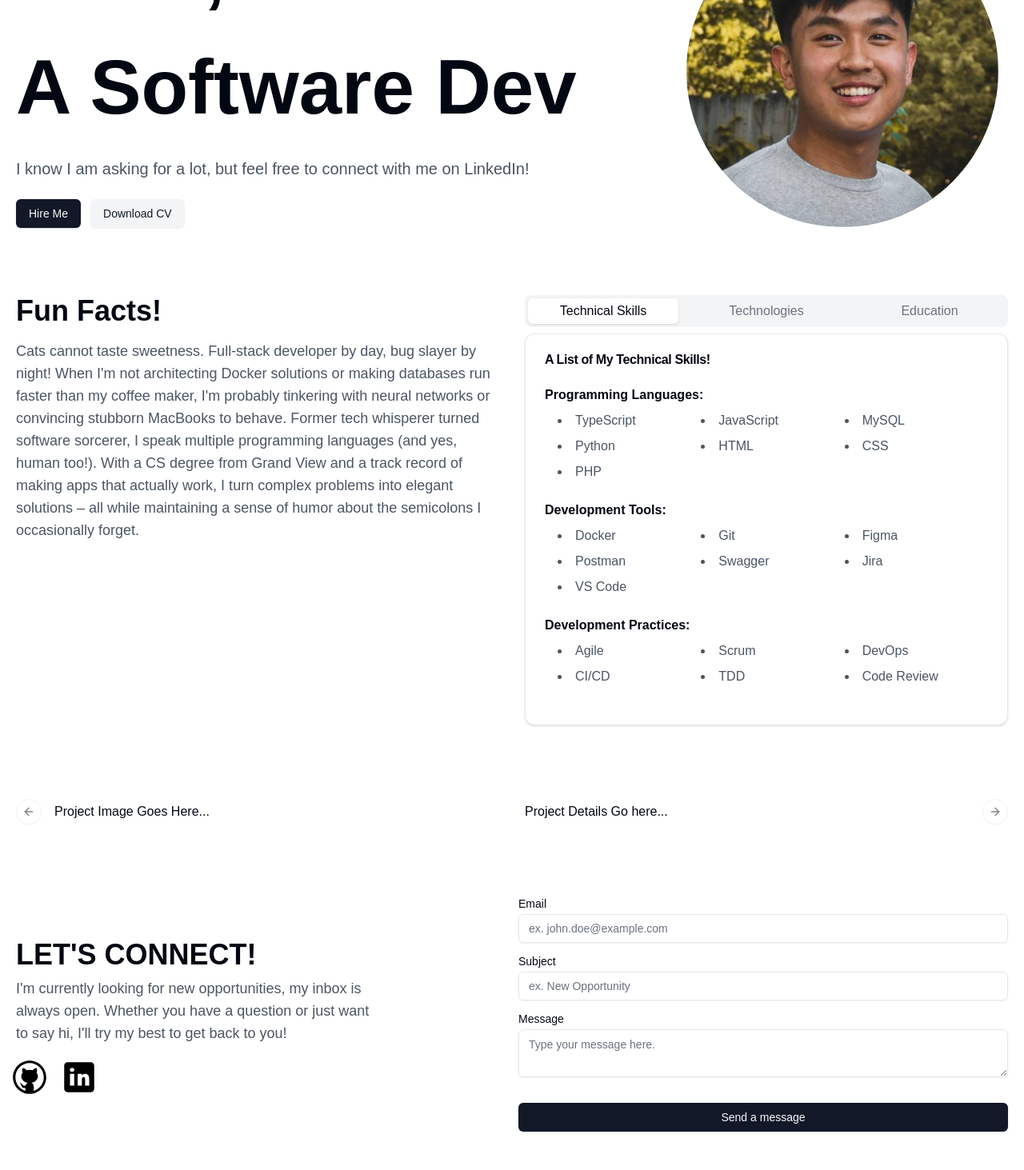
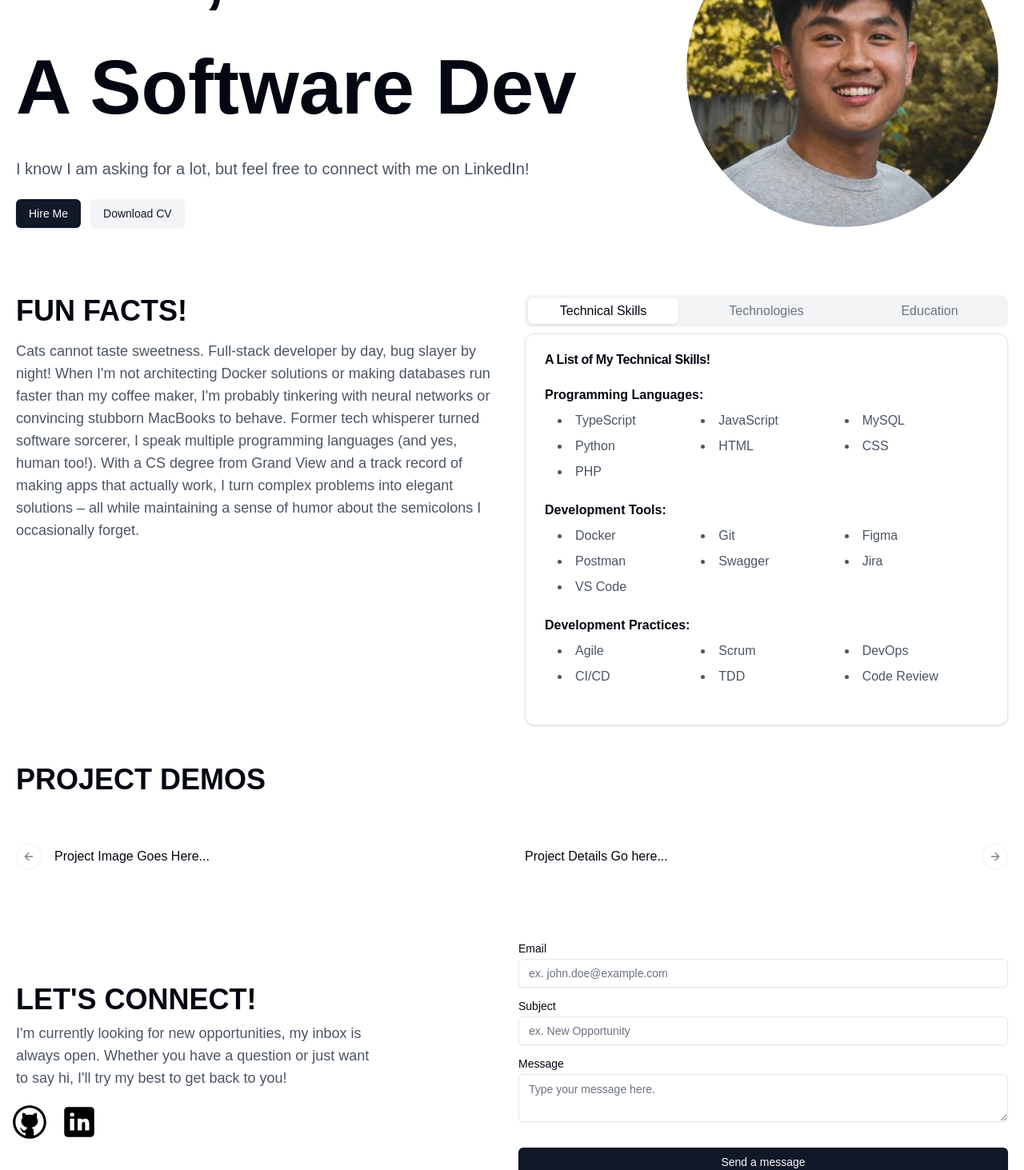
Before and after one commit to miken515/portfolio-react, a Next.js app: page / in a window 1280 px wide. Shown: the part 255-1718 px from the top of the page at 80% size. Built offline with nearby package versions, Linux system fonts and the light colour scheme.

Commit message:
Demo Section

```diff
--- a/components/main-content/about.tsx
+++ b/components/main-content/about.tsx
@@ -45,7 +45,7 @@ export function About() {
                 {/* Left Column: Fun Facts */}
                 <div className="col-span-1 text-center sm:text-left">
                     <div className="mt-4 md:mt-0 text-left flex flex-col h-full">
-                        <h2 className="text-4xl font-bold mb-4">Fun Facts!</h2>
+                        <h2 className="text-4xl font-bold mb-4 uppercase">Fun Facts!</h2>
                         <p className="text-gray-600 text-base sm:text-lg">
                         Cats cannot taste sweetness. Full-stack developer by day, bug slayer by night!
                         When I&apos;m not architecting Docker solutions or making databases run faster than my coffee maker,
--- a/components/main-content/contact.tsx
+++ b/components/main-content/contact.tsx
@@ -9,7 +9,7 @@ export function Contact() {
     return (
         <section id="contact" className="grid grid-cols-1 md:grid-cols-2 gap-4 py-12">
             <div className="flex flex-col justify-center content-center">
-                <h5 className="text-4xl font-bold my-2 uppercase">Let&apos;s Connect!</h5>
+                <h2 className="text-4xl font-bold my-2 uppercase">Let&apos;s Connect!</h2>
                 <p className="text-gray-600 mb-4 max-w-md sm:text-lg">
                     I&apos;m currently looking for new opportunities, my inbox is always
                     open. Whether you have a question or just want to say hi, I&apos;ll
@@ -39,7 +39,6 @@ export function Contact() {
             </div>
 
             <div className="w-full">
-                {/* <h5 className="text-2xl font-bold my-2 uppercase text-center">Contact</h5> */}
                 <form>
                     <div className="grid w-full items-center gap-4">
                         <div className="flex flex-col space-y-1.5">
--- a/components/main-content/project-demo.tsx
+++ b/components/main-content/project-demo.tsx
@@ -13,8 +13,9 @@ import {
 
 export function ProjectDemo() {
     return (
-        <section id="demo" className="grid grid-cols-1 p-12">
-
+        <section id="demo">
+            <h1 className="text-4xl font-bold mb-4 uppercase">Project Demos</h1>
+            <div className="grid grid-cols-1 p-12">
                 <Carousel>
                     <CarouselContent>
                         <CarouselItem>
@@ -31,6 +32,7 @@ export function ProjectDemo() {
                     <CarouselPrevious />
                     <CarouselNext />
                 </Carousel>
+            </div>
 
         </section>
 
```
Lines whose indentation alone changed are shown as unchanged.
